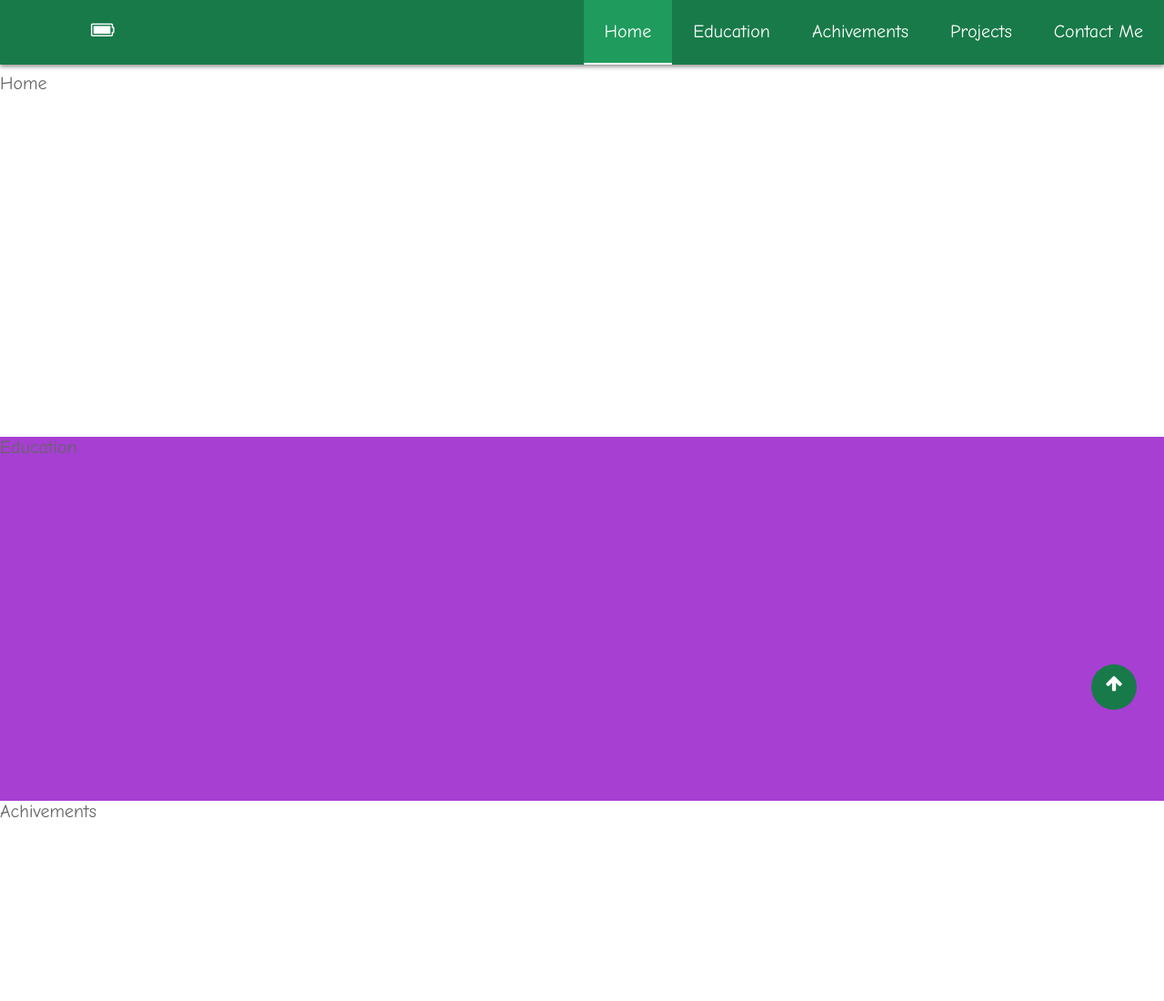
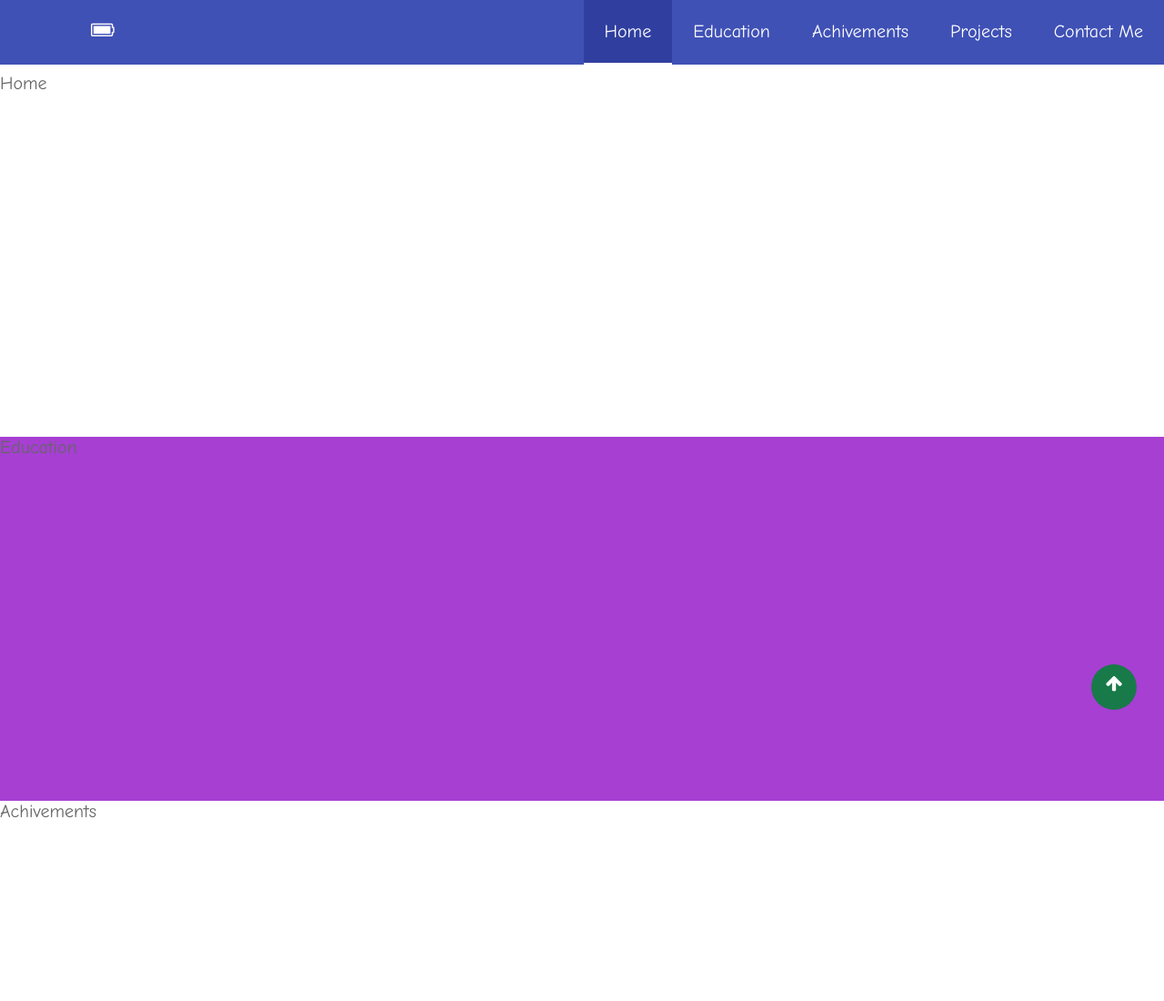
Before and after one commit to KJS1124/Portfolio, a plain HTML site: page index.html in a window 1280 px wide. Shown: the top 1100 px of the page at 91% size. Drawn offline with nearby package versions, Linux system fonts and the light colour scheme.

Commit message:
Update header.css

```diff
--- a/css/header.css
+++ b/css/header.css
@@ -1,8 +1,8 @@
 header {
     position: fixed;
     width: 100%;
-    box-shadow: 0 2px 5px #888888;
-    background-color: #187a49;
+    //box-shadow: 0 2px 5px #888888;
+    background-color: #3F51B5;
     opacity: 0;
     -webkit-transition: 2s;
     transition: 2s;
@@ -38,7 +38,7 @@ header nav .logo a {
 }
 
 header nav .logo a:hover {
-    color: #1f9b5d;
+    color: #303F9F;
     -webkit-transition: 0.5s;
     transition: 0.5s;
 }
@@ -48,17 +48,17 @@ header nav ul a {
     color: #fff;
     display: block;
     padding: 23px;
-    border-bottom: solid 2px #187a49;
+    border-bottom: solid 2px #3F51B5;
     -webkit-transition: 0.5s;
     transition: 0.5s;
 }
 
 header nav ul a:hover {
-    background-color: #1f9b5d;
+    background-color: #303F9F;
     border-bottom: solid 2px #fff;
 }
 
 header nav ul .active {
-    background-color: #1f9b5d;
+    background-color: #303F9F;
     border-bottom: solid 2px #fff;
 }
```
